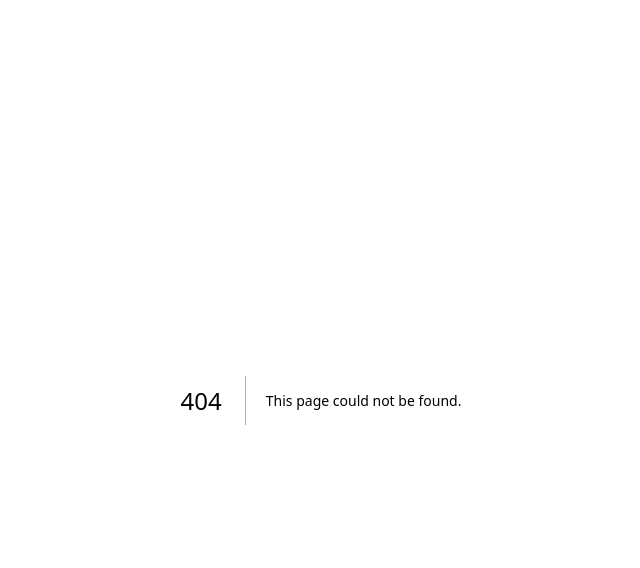
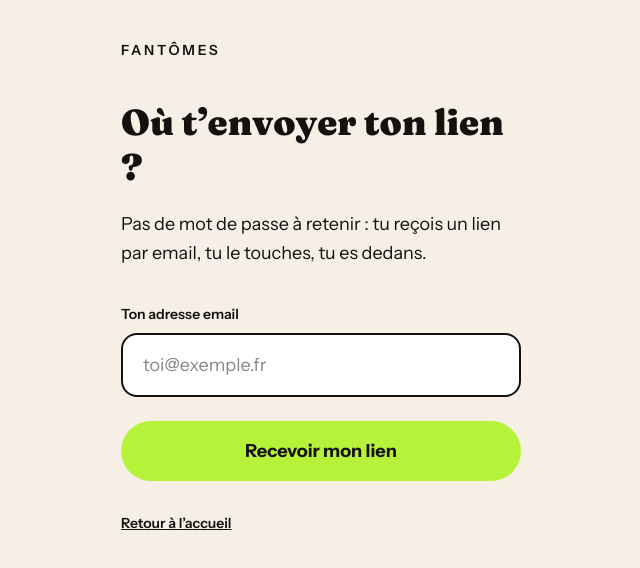
Before and after one commit to lucasescrive10-blip/Fantomes, a Next.js app: page /connexion in a window 1280 px wide. Before the commit this address had no page. Shown: the top 568 px of the page, without its empty margins (319-959 px from the left). Built offline with nearby package versions, Linux system fonts and the light colour scheme; no server answers.

Commit message:
Create page.tsx

```diff
--- /dev/null
+++ b/app/connexion/page.tsx
@@ -0,0 +1,100 @@
+"use client";
+
+import Link from "next/link";
+import { useState } from "react";
+import { supabase } from "@/lib/supabase";
+
+type Etat = "attente" | "envoi" | "envoye" | "erreur";
+
+export default function Connexion() {
+  const [email, setEmail] = useState("");
+  const [etat, setEtat] = useState<Etat>("attente");
+
+  async function envoyer(e: React.FormEvent<HTMLFormElement>) {
+    e.preventDefault();
+    setEtat("envoi");
+    const { error } = await supabase.auth.signInWithOtp({
+      email: email.trim(),
+      options: { emailRedirectTo: `${window.location.origin}/compte` },
+    });
+    setEtat(error ? "erreur" : "envoye");
+  }
+
+  if (etat === "envoye") {
+    return (
+      <main className="mx-auto flex min-h-screen max-w-md flex-col px-6 pt-10">
+        <p className="text-sm font-semibold uppercase tracking-[0.2em]">
+          Fantômes
+        </p>
+        <h1 className="mt-10 font-titre text-4xl font-black leading-tight">
+          Regarde ta boîte mail.
+        </h1>
+        <p className="mt-5 text-lg leading-relaxed">
+          On a envoyé un lien de connexion à <strong>{email.trim()}</strong>.
+          Touche-le pour entrer, c’est tout.
+        </p>
+        <p className="mt-4 leading-relaxed opacity-70">
+          Rien reçu au bout d’une minute ? Regarde dans les courriers
+          indésirables.
+        </p>
+        <button
+          onClick={() => setEtat("attente")}
+          className="mt-8 self-start text-sm font-semibold underline"
+        >
+          Changer d’adresse
+        </button>
+      </main>
+    );
+  }
+
+  return (
+    <main className="mx-auto flex min-h-screen max-w-md flex-col px-6 pt-10">
+      <p className="text-sm font-semibold uppercase tracking-[0.2em]">
+        Fantômes
+      </p>
+      <h1 className="mt-10 font-titre text-4xl font-black leading-tight">
+        Où t’envoyer ton lien ?
+      </h1>
+      <p className="mt-5 text-lg leading-relaxed">
+        Pas de mot de passe à retenir : tu reçois un lien par email, tu le
+        touches, tu es dedans.
+      </p>
+
+      <form onSubmit={envoyer} className="mt-8">
+        <label htmlFor="email" className="text-sm font-semibold">
+          Ton adresse email
+        </label>
+        <input
+          id="email"
+          type="email"
+          required
+          autoComplete="email"
+          inputMode="email"
+          placeholder="toi@exemple.fr"
+          value={email}
+          onChange={(e) => setEmail(e.target.value)}
+          className="mt-2 block w-full rounded-2xl border-2 border-encre bg-white px-5 py-4 text-lg"
+        />
+
+        {etat === "erreur" && (
+          <p className="mt-3 text-sm font-semibold">
+            Impossible d’envoyer le lien. Vérifie l’adresse, puis réessaie dans
+            une minute.
+          </p>
+        )}
+
+        <button
+          type="submit"
+          disabled={etat === "envoi"}
+          className="mt-6 block w-full rounded-full bg-acide py-4 text-center text-lg font-bold text-encre disabled:opacity-60"
+        >
+          {etat === "envoi" ? "Envoi en cours…" : "Recevoir mon lien"}
+        </button>
+      </form>
+
+      <Link href="/" className="mt-8 text-sm font-semibold underline">
+        Retour à l’accueil
+      </Link>
+    </main>
+  );
+}
```
